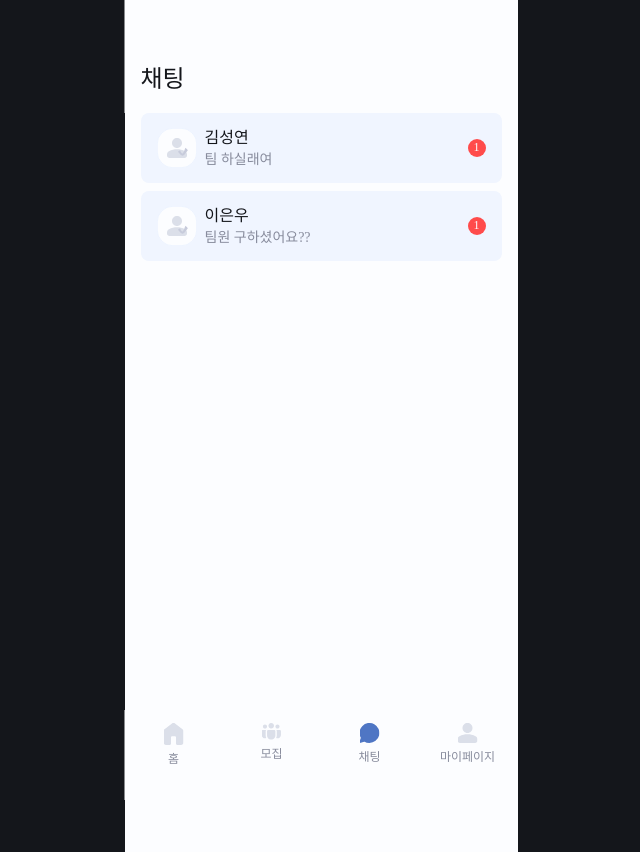
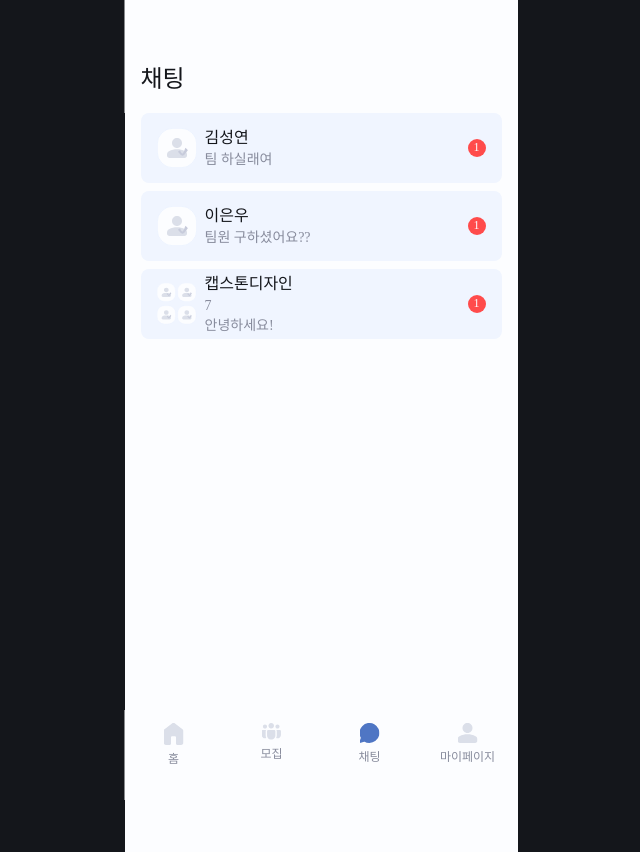
Before and after one commit to capstone-pick-it/Frontend, a React (Vite) app: page /chat in a window 1280 px wide. Shown: the whole page, without its empty margins (319-959 px from the left). Built offline with nearby package versions, Linux system fonts and the light colour scheme; a web font is replaced by a local one.

Commit message:
Feat: GroupChatList 컴포넌트 생성

```diff
--- /dev/null
+++ b/src/components/Chat/GroupChatList.jsx
@@ -0,0 +1,38 @@
+import React from 'react'
+import profile from '../../assets/images/Chat/profile.svg'
+import ChatBadge from './ChatBadge'
+import { useNavigate } from 'react-router-dom'
+import { USERS } from '../../data/mockData'
+import { GROUP_USERS } from '../../data/mockData'
+import profile3 from '../../assets/images/Chat/group_profile_3.svg'
+import profile4 from '../../assets/images/Chat/group_profile_4.svg'
+import profile5 from '../../assets/images/Chat/group_profile_5.svg'
+
+const GroupChatList = () => {
+    const navigate = useNavigate();
+    const group_users = GROUP_USERS
+
+  return (
+    <div className="GroupChatContainer_Wrap">
+        {group_users?.map((group) => (
+            <div
+                key={group.id}
+                className='ChatList_Wrap'
+                onClick={() => navigate(`/chatroom/${group.courseName}`)}
+            >
+                <img src={profile5} alt="" />
+                <div className="text_container">
+                    <div>
+                        <h1>{group.courseName}</h1>
+                        <p>{group.total}</p>
+                    </div>
+                    <p>{group.message}</p>
+                </div>
+                <ChatBadge/>
+            </div>
+        ))}
+    </div>
+  )
+}
+
+export default GroupChatList
--- a/src/pages/Chat/Chat.jsx
+++ b/src/pages/Chat/Chat.jsx
@@ -4,6 +4,7 @@ import Nav from '../../components/Nav'
 import ChatList from '../../components/Chat/ChatList'
 import ChatRoom from './ChatRoom'
 import TopBar from '../../components/TopBar'
+import GroupChatList from '../../components/Chat/GroupChatList'
 
 const Chat = () => {
     const { roomId } = useParams();
@@ -11,6 +12,7 @@ const Chat = () => {
     <div id="Chat_Wrap" className="container">
        <TopBar title={"채팅"}/>
         <ChatList/>
+        <GroupChatList/>
         {roomId && <ChatRoom/>}
         <Nav/>
     </div>
```
